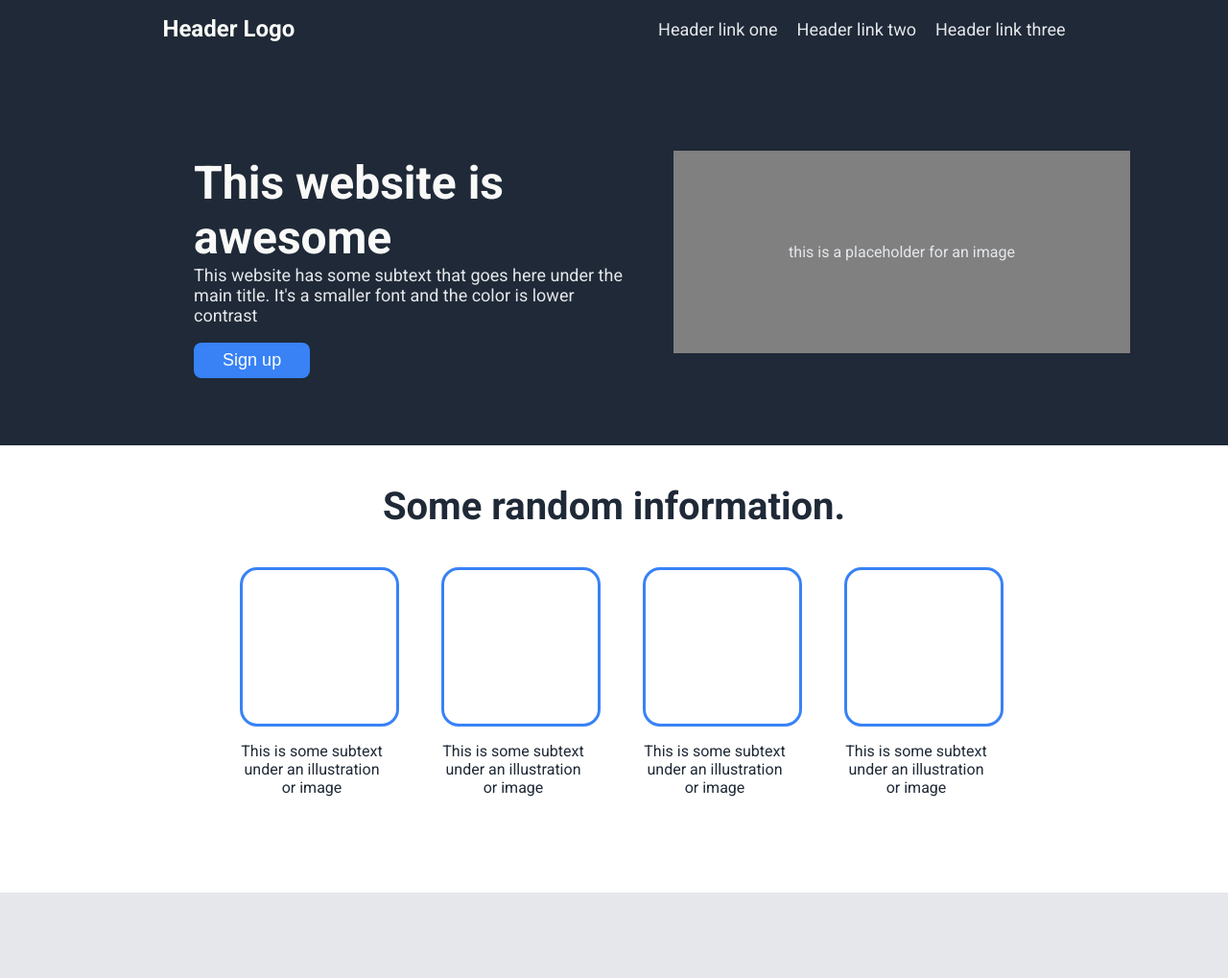
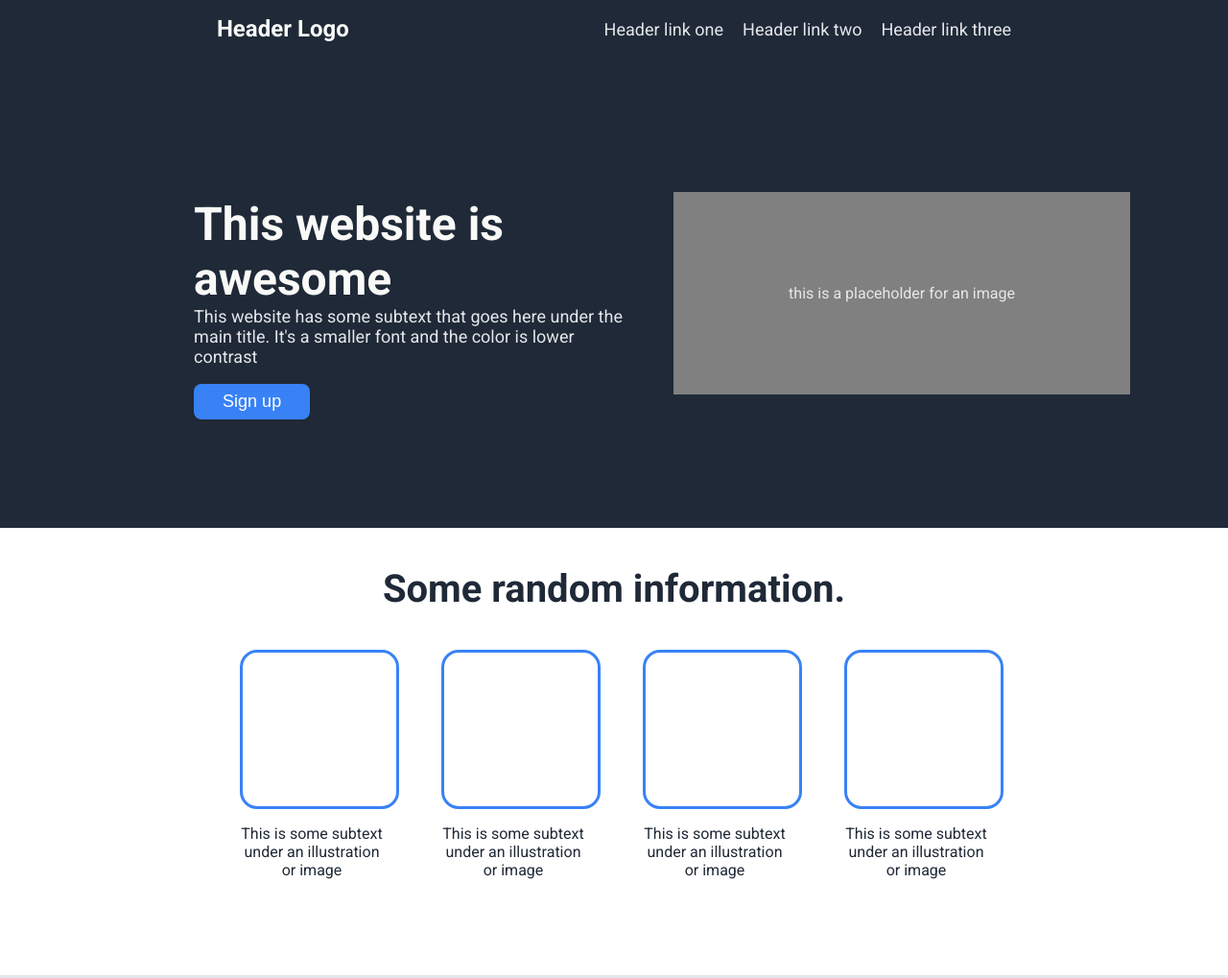
Before and after one commit to camilabanizi/landing-page, a plain HTML site: page index.html in a window 1280 px wide. Shown: the top 1019 px of the page at 96% size. Drawn offline with Linux system fonts and the light colour scheme.

Commit message:
Add the final changes

```diff
--- a/style.css
+++ b/style.css
@@ -10,7 +10,7 @@ body {
 
 .header {
   display: flex;
-  justify-content: space-around;
+  justify-content: space-evenly;
   align-items: center;
 }
 
@@ -39,6 +39,8 @@ a {
   padding: 70px 90px;
   display: flex;
   justify-content: center;
+  align-items: center;
+  height: 350px;
 }
 
 .title {
@@ -78,7 +80,6 @@ a {
 .content-2 {
   display: flex;
   justify-content: center;
-  align-items: flex-end;
   flex-direction: column;
   color: #e5e7eb;
 }
@@ -87,8 +88,6 @@ a {
   background-color: grey;
   padding: 80px 120px;
   display: flex;
-  justify-content: space-around;
-  align-items: center;
 }
 
 .hero-text,
```
